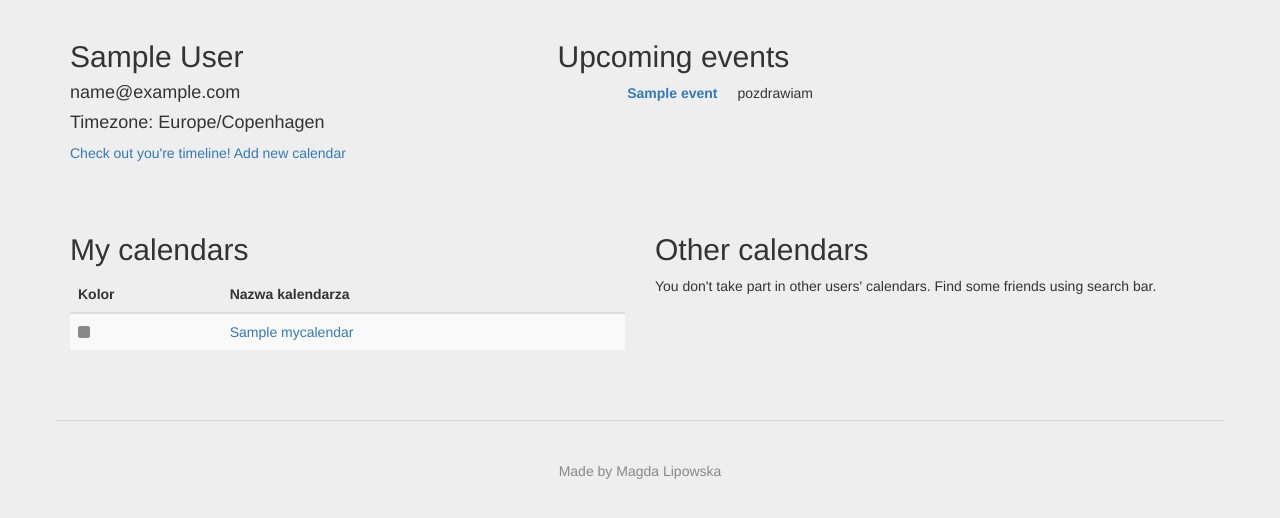
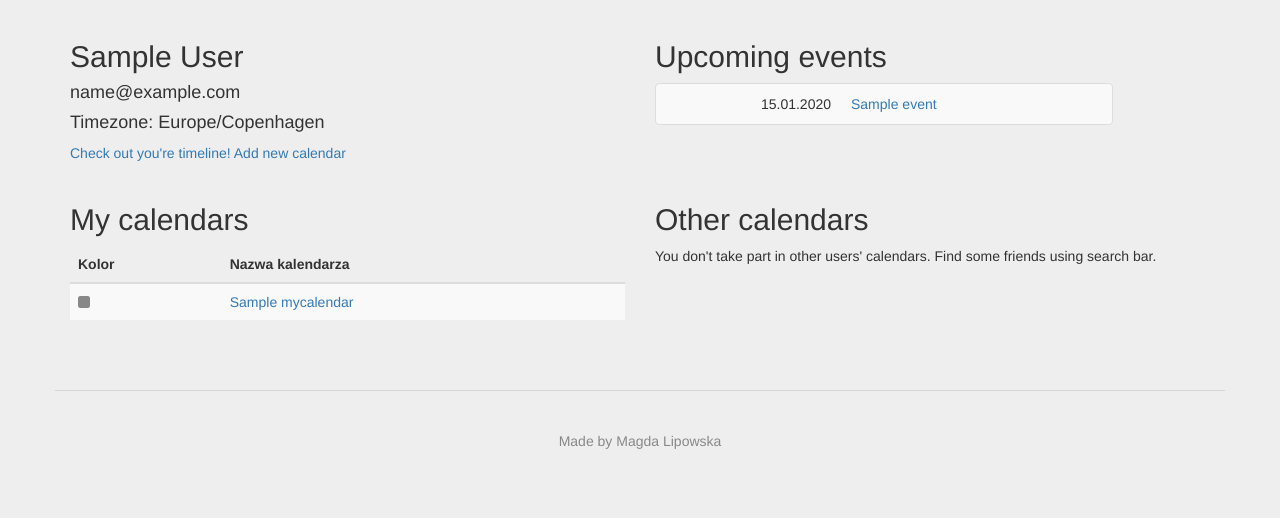
Before and after one commit to kasztanka/django_calendar, a Django app: a page that uses my_calendar/templates/my_calendar/profile.html in a window 1280 px wide. Shown: the part 52-570 px from the top of the page. Run offline with Django 3.2, Linux system fonts and the light colour scheme; a user stored in the database is signed in; tables that the repository leaves empty hold one stand-in row (values such as "Sample post"); some libraries are stand-ins or nearby versions.

Commit message:
Upcoming events and calendar details visual changes

```diff
--- a/my_calendar/admin.py
+++ b/my_calendar/admin.py
@@ -3,5 +3,4 @@ from django.contrib import admin
 from .models import UserProfile, MyCalendar, Event, Guest
 
 
-for model in (UserProfile, MyCalendar, Event, Guest):
-    admin.site.register(model)
+admin.site.register((UserProfile, MyCalendar, Event, Guest))
--- a/my_calendar/models.py
+++ b/my_calendar/models.py
@@ -106,6 +106,9 @@ class Event(models.Model):
     end = models.DateTimeField()
     all_day = models.BooleanField(default=False)
 
+    def __str__(self):
+        return self.title
+
 class Guest(models.Model):
     """
     Owner of an event can invite other users to it.
--- a/my_calendar/static/base.css
+++ b/my_calendar/static/base.css
@@ -53,7 +53,7 @@ hr {
 }
 
 #calendars {
-    margin-top: 50px;
+    margin-top: 20px;
 }
 
 #calendar_name {
@@ -65,6 +65,14 @@ hr {
     overflow-y: auto;
 }
 
+#upcoming-events .list-group-item {
+    background-color: #f9f9f9;
+}
+
+#upcoming-events .list-group-item dt{
+    font-weight: 400;
+}
+
 footer {
     padding: 40px 0;
     color: #888;
--- a/my_calendar/templates/my_calendar/profile.html
+++ b/my_calendar/templates/my_calendar/profile.html
@@ -2,7 +2,7 @@
 {% load tz %}
 {% block content %}
 <div class="row">
-    <div class="col-lg-5">
+    <div class="col-lg-6">
         <h2>{{ profile.user.first_name}} {{ profile.user.last_name }}</h2>
         <h4>{{ profile.user.email }}</h4>
         <h4>Timezone: {{ profile.get_timezone_display }}</h4>
@@ -19,13 +19,20 @@
             <a id="add_calendar" href="{% url 'my_calendar:new_calendar' %}">Add new calendar</a>
         {% endif %}
     </div>
-    <div class="col-lg-7">
+    <div class="col-lg-5">
         <h2>Upcoming events</h2>
         {% if upcoming_events %}
-            <dl class="dl-horizontal">
+            <dl id="upcoming-events" class="dl-horizontal">
+                <ul class="list-group">
                 {% for event in upcoming_events %}
-                    <dt><a href="{% url 'my_calendar:event_view' event_pk=event.pk %}">{{ event.title }}</a></dt><dd>pozdrawiam</dd>
+                    <li class="list-group-item">
+                        <dt>{{ event.start|date:"d.m.Y" }}</dt>
+                        <a href="{% url 'my_calendar:event_view' event_pk=event.pk %}">
+                            <dd>{{ event.title}}</dd>
+                        </a>
+                    </li>
                 {% endfor %}
+                </ul>
             </dl>
         {% else %}
             <p>You don't have any events yet.</p>
```
Also changed, not shown: my_calendar/templates/my_calendar/calendar.html (+6 -5 lines).
